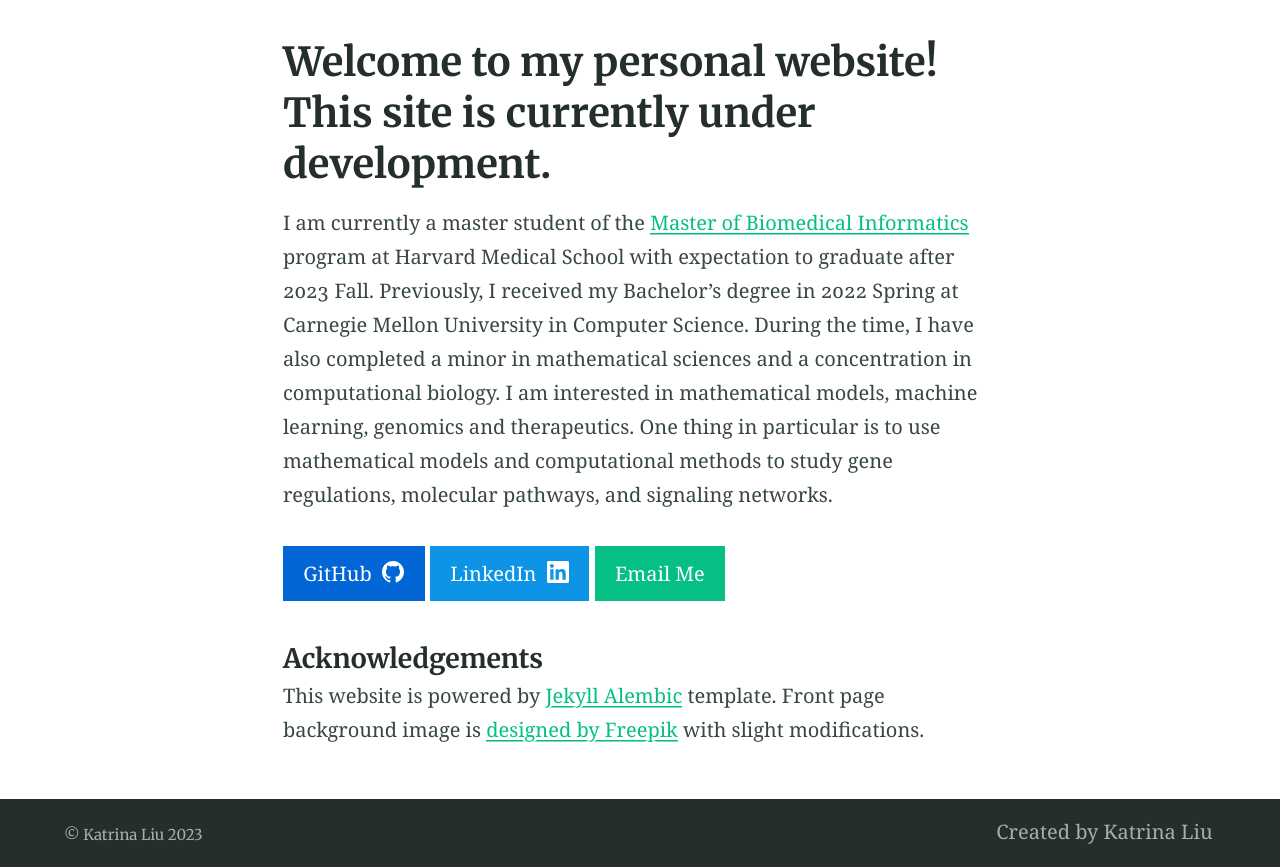
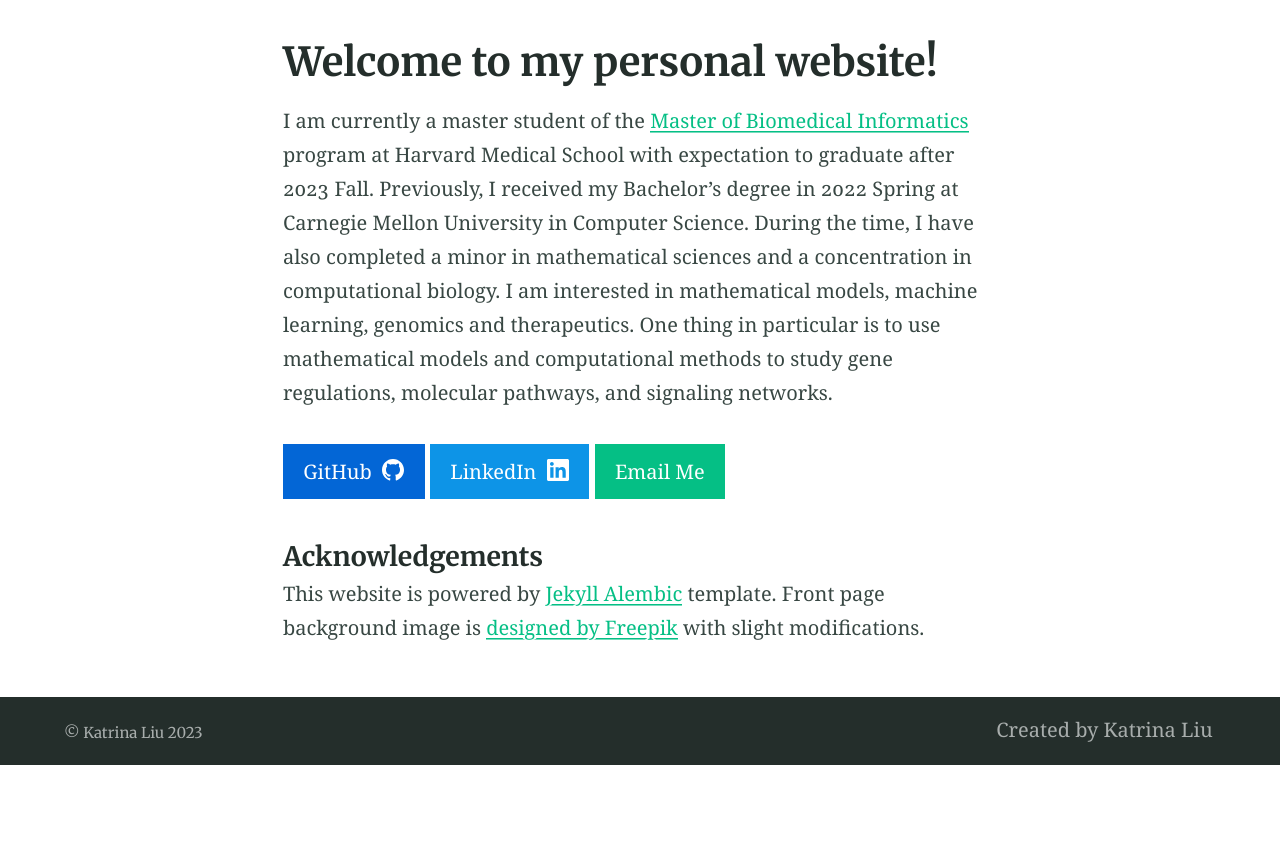
Before and after one commit to dany-xu/dany-xu.github.io, a Jekyll site: the page built from index.md, in a window 1280 px wide. Shown: the part 408-1275 px from the top of the page. Built offline with Jekyll 4.4.1, drawn with Linux system fonts in a browser that asks for light colours; after the commit the page ends 1173 px from its top, so only the background shows below that.

Commit message:
Update index.md

```diff
--- a/index.md
+++ b/index.md
@@ -1,5 +1,5 @@
 ---
-title: Welcome to my personal website! This site is currently under development.
+title: Welcome to my personal website!
 feature_text: |
   ## Katrina Liu / 刘潇 / Xiao Liu
 feature_image: "/assets/default-background-image.jpg"
```
